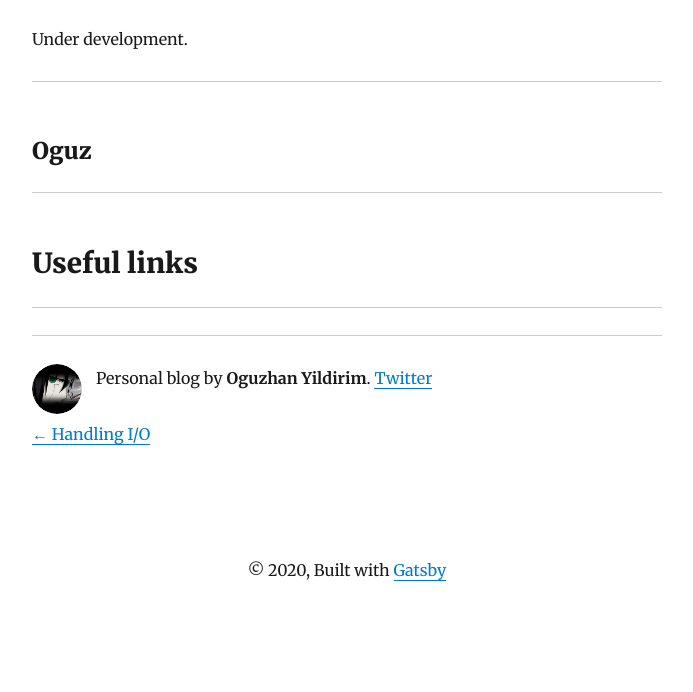
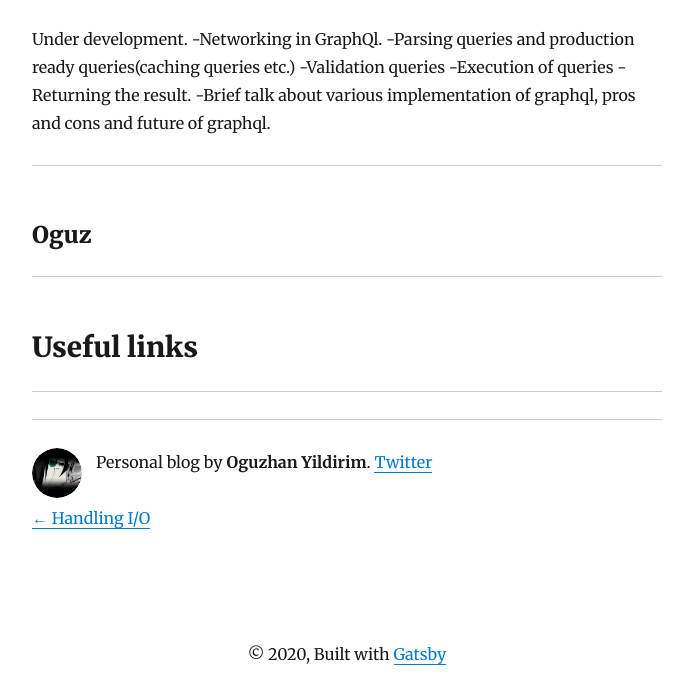
Before and after one commit to Oguzyildirim/my-blog, a Gatsby site: page /blog/graphql-behind-the-scenes/GraphQlBehindTheScenes/ in a window 1280 px wide. Shown: the part 198-890 px from the top of the page, without its empty margins (293-986 px from the left). Before the commit the page ends 800 px from the top, so only its background shows below. Built offline with nearby package versions, Linux system fonts and the light colour scheme; Gatsby itself is replaced by a stand-in of ours; some packages are replaced by stand-ins of ours.

Commit message:
graphql topics

```diff
--- a/content/blog/graphql-behind-the-scenes/GraphQlBehindTheScenes.mdx
+++ b/content/blog/graphql-behind-the-scenes/GraphQlBehindTheScenes.mdx
@@ -5,6 +5,12 @@ description: "How GraphQl works behind the scenes"
 ---
 
 Under development.
+-Networking in GraphQl.
+-Parsing queries and production ready queries(caching queries etc.)
+-Validation queries
+-Execution of queries
+-Returning the result.
+-Brief talk about various implementation of graphql, pros and cons and future of graphql.
 
 ---
 
```
